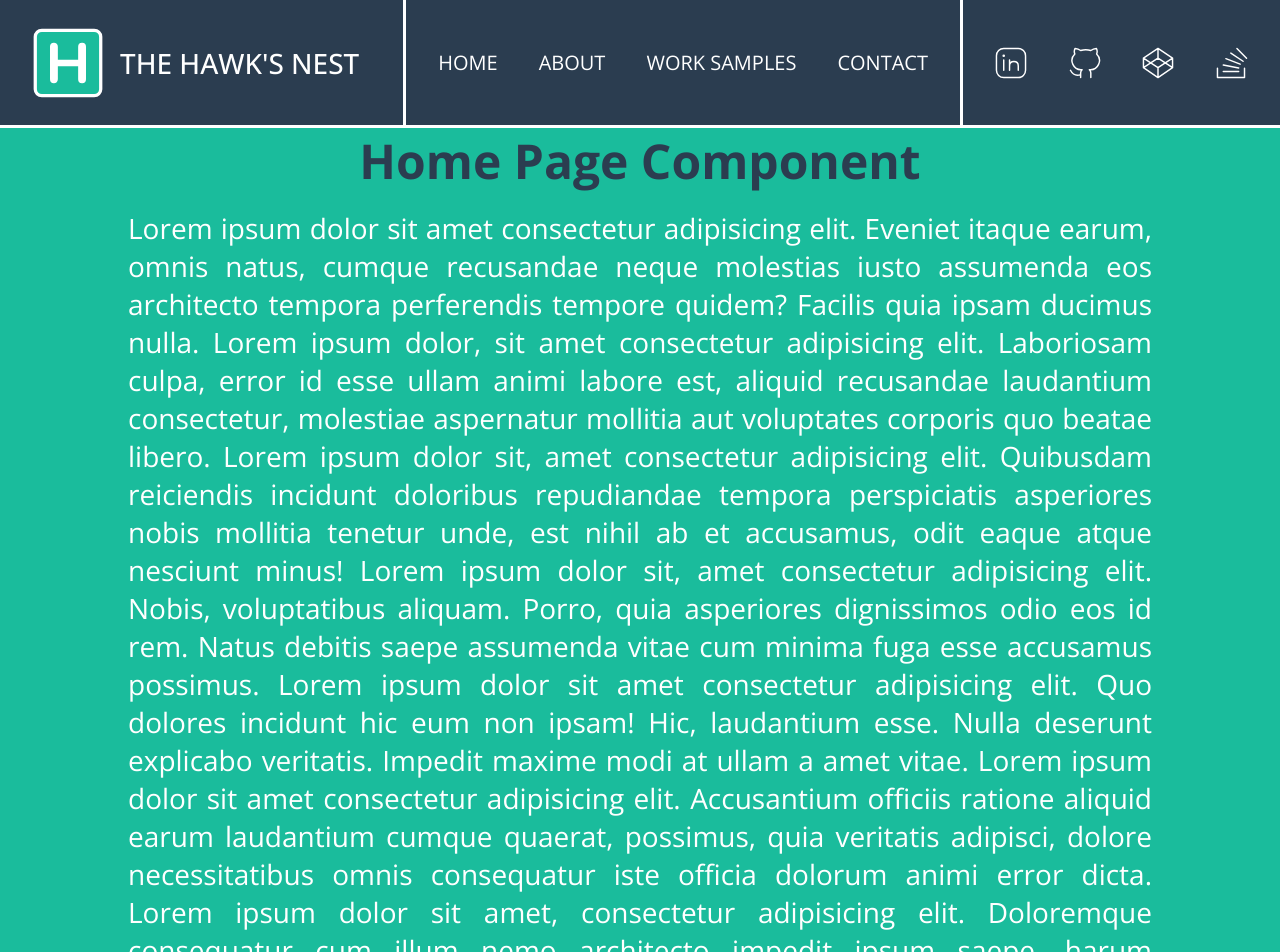
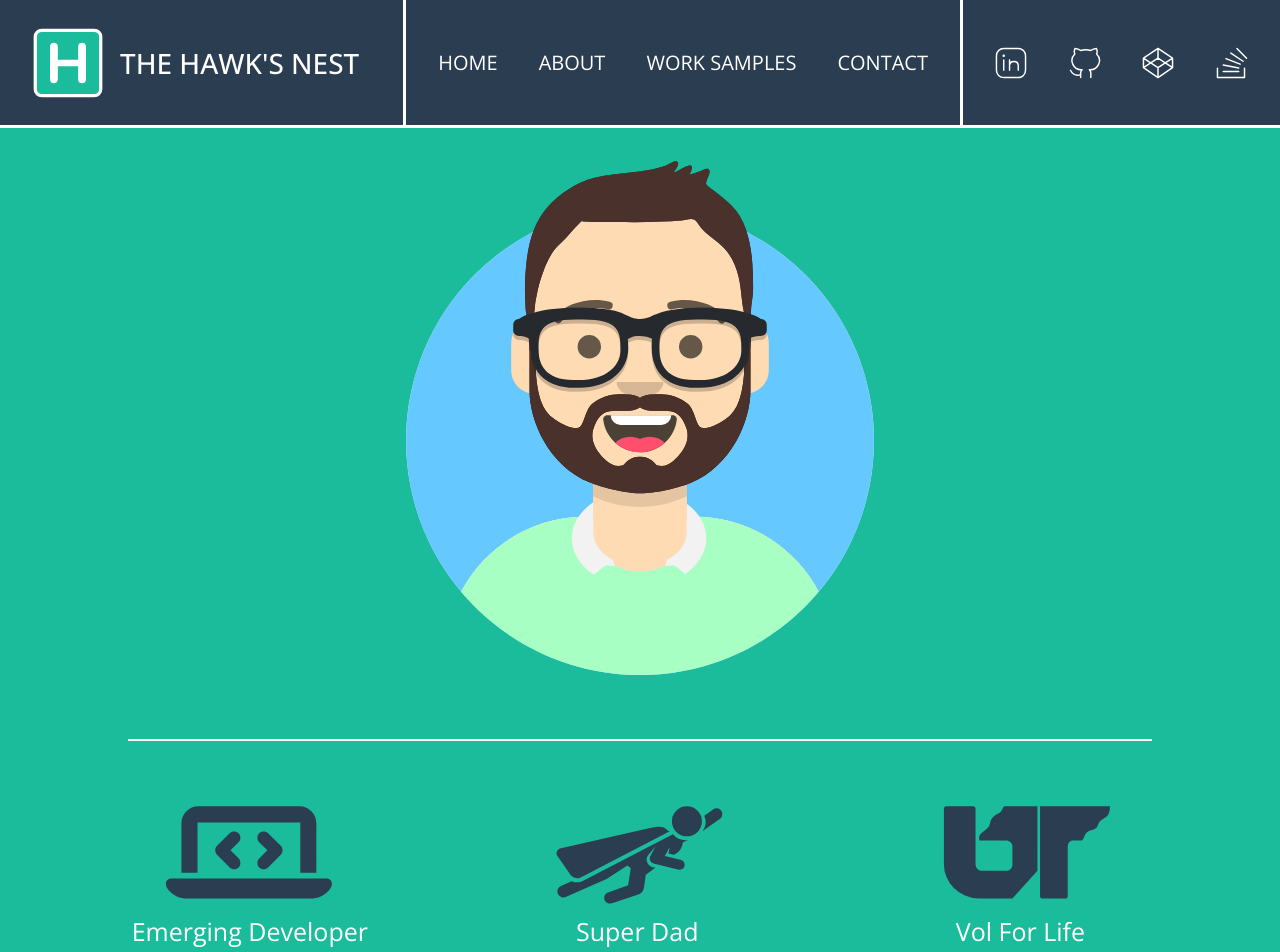
Before and after one commit to hawkjosh/portfolio, a React (Vite) app: page / in a window 1280 px wide. Shown: the top 952 px of the page. Built offline with nearby package versions, Linux system fonts and the light colour scheme.

Commit message:
update push 6/16/23 @ 1:09pm

```diff
--- a/src/pages/Home/Home.jsx
+++ b/src/pages/Home/Home.jsx
@@ -1,48 +1,33 @@
 import React from 'react'
+
+import avatar from './images/avatar.svg'
+
+import {
+	StyledContainer,
+	Avatar,
+	StyledDividerWrapper,
+	StyledDivider,
+	StyledIcons,
+	Laptop,
+	Superhero,
+	Tennessee,
+} from './components/styles/Home.styled.js'
 
 export const Home = () => {
 	return (
-		<>
-			<h1
-				style={{
-					textAlign: 'center',
-					fontSize: '3rem',
-					marginBottom: '1rem',
-					color: 'var(--color-secondary)',
-				}}>
-				Home Page Component
-			</h1>
-			<div style={{ fontSize: '1.75rem', margin: '0 8rem 2rem', textAlign: 'justify' }}>
-				Lorem ipsum dolor sit amet consectetur adipisicing elit. Eveniet itaque
-				earum, omnis natus, cumque recusandae neque molestias iusto assumenda
-				eos architecto tempora perferendis tempore quidem? Facilis quia ipsam
-				ducimus nulla. Lorem ipsum dolor, sit amet consectetur adipisicing elit.
-				Laboriosam culpa, error id esse ullam animi labore est, aliquid
-				recusandae laudantium consectetur, molestiae aspernatur mollitia aut
-				voluptates corporis quo beatae libero. Lorem ipsum dolor sit, amet
-				consectetur adipisicing elit. Quibusdam reiciendis incidunt doloribus
-				repudiandae tempora perspiciatis asperiores nobis mollitia tenetur unde,
-				est nihil ab et accusamus, odit eaque atque nesciunt minus! Lorem ipsum
-				dolor sit, amet consectetur adipisicing elit. Nobis, voluptatibus
-				aliquam. Porro, quia asperiores dignissimos odio eos id rem. Natus
-				debitis saepe assumenda vitae cum minima fuga esse accusamus possimus.
-				Lorem ipsum dolor sit amet consectetur adipisicing elit. Quo dolores
-				incidunt hic eum non ipsam! Hic, laudantium esse. Nulla deserunt
-				explicabo veritatis. Impedit maxime modi at ullam a amet vitae. Lorem
-				ipsum dolor sit amet consectetur adipisicing elit. Accusantium officiis
-				ratione aliquid earum laudantium cumque quaerat, possimus, quia
-				veritatis adipisci, dolore necessitatibus omnis consequatur iste officia
-				dolorum animi error dicta. Lorem ipsum dolor sit amet, consectetur
-				adipisicing elit. Doloremque consequatur cum illum nemo architecto
-				impedit ipsum saepe, harum necessitatibus quidem in commodi itaque eius
-				magni ipsam pariatur odit assumenda enim. Lorem ipsum dolor sit amet
-				consectetur adipisicing elit. Assumenda beatae placeat expedita eius
-				pariatur! Voluptas minus dolorum esse dolores, assumenda nulla tenetur
-				eos temporibus eum quisquam nostrum natus odio soluta. Lorem ipsum
-				dolor, sit amet consectetur adipisicing elit. Dicta omnis fugit suscipit
-				asperiores iusto inventore modi rem, ex aliquid minus doloribus nihil.
-				Delectus fugit animi voluptatibus atque rerum, perspiciatis corporis!
-			</div>
-		</>
+		<StyledContainer>
+			<Avatar
+				src={avatar}
+				alt='My Avatar'
+			/>
+			<StyledDividerWrapper>
+				<StyledDivider />
+			</StyledDividerWrapper>
+			<StyledIcons>
+				<Laptop />
+				<Superhero />
+				<Tennessee />
+			</StyledIcons>
+		</StyledContainer>
 	)
 }
--- /dev/null
+++ b/src/pages/Home/components/LaptopIcon.jsx
@@ -0,0 +1,18 @@
+import React from 'react'
+
+export const LaptopIcon = ({ ...props }) => {
+	return (
+		<svg
+			{...props}
+			viewBox='0 0 925 550'>
+			<path d='M199 69C199 34 228 5 263 5H647C682 5 711 34 711 69V257H650V66H260V257H199V69ZM140 298C140 288 149 279 159 279H751C761 279 770 288 770 298C770 321 736 355 693 355H217C174 355 140 321 140 298ZM416 141L385 172L416 202C425 212 425 228 416 237C407 246 391 246 382 237L334 189C325 180 325 164 334 155L382 107C391 98 407 98 416 107C425 116 425 132 416 141ZM528 107L576 155C585 164 585 180 576 189L528 237C519 246 503 246 494 237C485 228 485 212 494 203L525 172L494 141C485 132 485 116 494 107C503 98 519 98 528 107Z' />
+			<text
+				stroke='none'
+				fontSize='95px'
+				x='10'
+				y='515'>
+				Emerging Developer
+			</text>
+		</svg>
+	)
+}
--- /dev/null
+++ b/src/pages/Home/components/SuperheroIcon.jsx
@@ -0,0 +1,18 @@
+import React from 'react'
+
+export const SuperheroIcon = ({ ...props }) => {
+	return (
+		<svg
+			{...props}
+			viewBox='0 0 925 550'>
+			<path d='M183 348L336 281L415 230L428 239L418 305L339 333A20 20 0 0 0 358 372L360 372L459 339A35 35 0 0 0 478 314L485 265L522 237A30 30 0 0 1 492 193L522 157L501 196A20 20 0 0 0 514 222L607 245A10 10 0 0 0 620 209L557 194L576 159L571 184L591 189A60 60 0 0 0 626 141L645 133A65 65 0 0 1 588 111L242 290A50 50 0 0 1 203 289L161 308A20 20 0 0 0 183 348ZM159 165L501 87C564 72 558 96 576 100L236 276A35 35 0 0 1 201 268L147 190A20 20 0 0 1 159 165ZM584 62A45 45 0 0 1 698 62A45 45 0 0 1 584 62ZM707 41L739 18A20 20 0 0 1 768 51L701 99A60 60 0 0 0 707 41Z' />
+			<text
+				stroke='none'
+				fontSize='95px'
+				x='220'
+				y='515'>
+				Super Dad
+			</text>
+		</svg>
+	)
+}
--- /dev/null
+++ b/src/pages/Home/components/TennesseeIcon.jsx
@@ -0,0 +1,18 @@
+import React from 'react'
+
+export const TennesseeIcon = ({ ...props }) => {
+	return (
+		<svg
+			{...props}
+			viewBox='0 0 925 550'>
+			<path d='M140 15A10 10 0 0 1 150 5H250A10 10 0 0 1 260 15V225A25 25 0 0 0 285 250H380A25 25 0 0 0 400 230V155A25 25 0 0 0 380 135H275C265 100 310 100 315 70C320 35 355 35 360 20C365 10 365 5 375 5H495V250L400 355H270A135 130 0 0 1 140 225V15ZM505 5V345A10 10 0 0 0 515 355H600A10 10 0 0 0 610 345V155A25 25 0 0 1 625 135H660C670 135 670 125 675 115C690 85 715 105 725 75C740 40 770 60 770 5H505Z' />
+			<text
+				stroke='none'
+				fontSize='95px'
+				x='185'
+				y='515'>
+				Vol For Life
+			</text>
+		</svg>
+	)
+}
--- /dev/null
+++ b/src/pages/Home/components/styles/Home.styled.js
@@ -0,0 +1,117 @@
+import styled from 'styled-components'
+import { responsive } from '../../../../GlobalStyle.js'
+import { LaptopIcon } from '../LaptopIcon.jsx'
+import { SuperheroIcon } from '../SuperheroIcon.jsx'
+import { TennesseeIcon } from '../TennesseeIcon.jsx'
+
+const StyledContainer = styled.div`
+	display: flex;
+	flex-direction: column;
+	align-items: center;
+	padding-bottom: 1.5rem;
+`
+
+const Avatar = styled.img`
+	width: clamp(18.75rem, 12.711rem + 26.84vw, 40.625rem);
+`
+
+const StyledDividerWrapper = styled.div`
+	width: 100%;
+`
+
+const StyledDivider = styled.hr`
+	height: 0.15rem;
+	background-color: hsla(0, 0%, 100%, 1);
+	border-style: none;
+	margin: 4rem 17.5%;
+
+	${responsive.tablet`
+    margin: 4rem 10%;
+  `}
+`
+
+const StyledIcons = styled.div`
+	width: 100%;
+	display: flex;
+	flex-direction: column;
+	align-items: center;
+	gap: 5rem;
+
+	${responsive.tablet`
+    width: 90%;
+    flex-direction: row;
+    justify-content: space-evenly;
+    // gap: 0
+  `}
+`
+
+const Laptop = styled(LaptopIcon)`
+	width: clamp(9.375rem, 5.357rem + 17.857vw, 12.5rem);
+	fill: var(--color-secondary);
+
+	& text {
+		fill: hsla(0, 0%, 100%, 1);
+	}
+
+	&:hover {
+		fill: hsla(0, 0%, 100%, 1);
+		stroke: var(--color-secondary);
+		stroke-width: 15;
+		cursor: grab;
+	}
+
+	${responsive.tablet`
+    width: clamp(9.375rem, 3.516rem + 14.648vw, 18.75rem);
+  `}
+`
+
+const Superhero = styled(SuperheroIcon)`
+	width: clamp(9.375rem, 5.357rem + 17.857vw, 12.5rem);
+	fill: var(--color-secondary);
+
+	& text {
+		fill: hsla(0, 0%, 100%, 1);
+	}
+
+	&:hover {
+		fill: blue;
+		stroke: red;
+		stroke-width: 7;
+		cursor: grab;
+	}
+
+	${responsive.tablet`
+    width: clamp(9.375rem, 3.516rem + 14.648vw, 18.75rem);
+  `}
+`
+
+const Tennessee = styled(TennesseeIcon)`
+	width: clamp(9.375rem, 5.357rem + 17.857vw, 12.5rem);
+	fill: var(--color-secondary);
+
+	& text {
+		fill: hsla(0, 0%, 100%, 1);
+	}
+
+	&:hover {
+		fill: hsla(31, 100%, 48%, 1);
+		stroke: hsla(0, 0%, 100%, 1);
+		stroke-width: 8;
+		cursor: grab;
+	}
+
+	${responsive.tablet`
+    width: clamp(9.375rem, 3.516rem + 14.648vw, 18.75rem);
+  `}
+`
+
+export {
+	StyledContainer,
+	Avatar,
+	StyledDividerWrapper,
+	StyledDivider,
+	StyledIcons,
+	Laptop,
+	Superhero,
+	Tennessee,
+}
--- a/src/pages/Layout/components/styles/Navbar.styled.js
+++ b/src/pages/Layout/components/styles/Navbar.styled.js
@@ -11,7 +11,7 @@ const StyledNavbar = styled.nav`
 	width: 100%;
 	height: 8rem;
 	position: sticky;
-	top: 0;
+	top: -0.0625rem;
 	display: flex;
 	justify-content: space-between;
 	align-items: center;
--- a/src/pages/WorkSamples/WorkSamples.jsx
+++ b/src/pages/WorkSamples/WorkSamples.jsx
@@ -7,33 +7,10 @@ export const WorkSamples = () => {
 				style={{
 					textAlign: 'center',
 					fontSize: '3rem',
-					marginBottom: '1rem',
 					color: 'var(--color-secondary)',
 				}}>
 				Work Samples Page Component
 			</h1>
-			<div style={{ fontSize: '1.75rem', margin: '0 8rem 2rem', textAlign: 'justify' }}>
-				Lorem ipsum dolor sit amet consectetur adipisicing elit. Eveniet itaque
-				earum, omnis natus, cumque recusandae neque molestias iusto assumenda
-				eos architecto tempora perferendis tempore quidem? Facilis quia ipsam
-				ducimus nulla. Lorem ipsum dolor, sit amet consectetur adipisicing elit.
-				Laboriosam culpa, error id esse ullam animi labore est, aliquid
-				recusandae laudantium consectetur, molestiae aspernatur mollitia aut
-				voluptates corporis quo beatae libero. Lorem ipsum dolor sit, amet
-				consectetur adipisicing elit. Quibusdam reiciendis incidunt doloribus
-				repudiandae tempora perspiciatis asperiores nobis mollitia tenetur unde,
-				est nihil ab et accusamus, odit eaque atque nesciunt minus! Lorem ipsum
-				dolor sit, amet consectetur adipisicing elit. Nobis, voluptatibus
-				aliquam. Porro, quia asperiores dignissimos odio eos id rem. Natus
-				debitis saepe assumenda vitae cum minima fuga esse accusamus possimus.
-				Lorem ipsum dolor sit amet consectetur adipisicing elit. Quo dolores
-				incidunt hic eum non ipsam! Hic, laudantium esse. Nulla deserunt
-				explicabo veritatis. Impedit maxime modi at ullam a amet vitae. Lorem
-				ipsum dolor sit amet consectetur adipisicing elit. Accusantium officiis
-				ratione aliquid earum laudantium cumque quaerat, possimus, quia
-				veritatis adipisci, dolore necessitatibus omnis consequatur iste officia
-				dolorum.
-			</div>
 		</>
 	)
 }
```
Also changed, not shown: src/pages/Home/images/avatar.svg (added).
